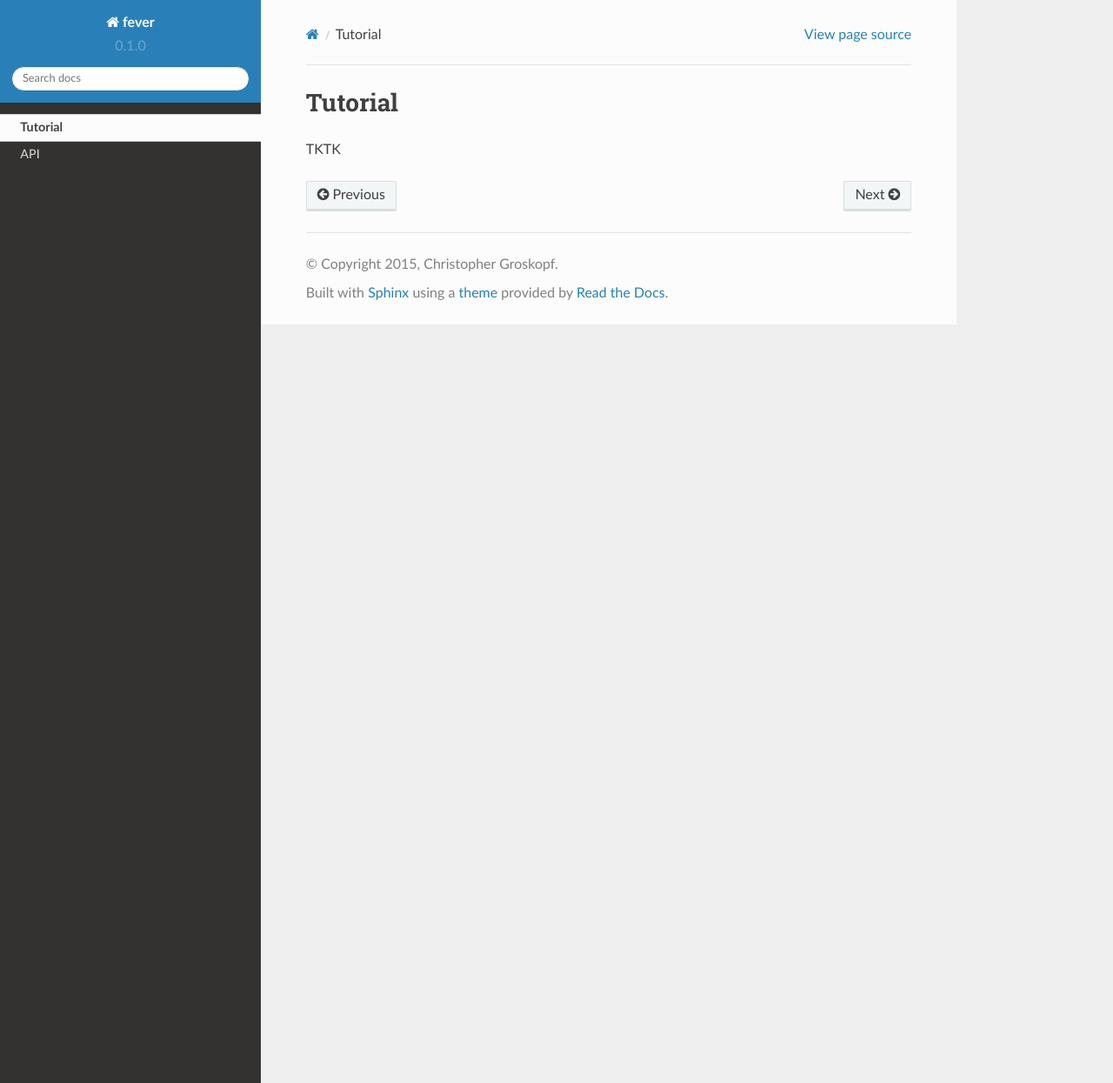
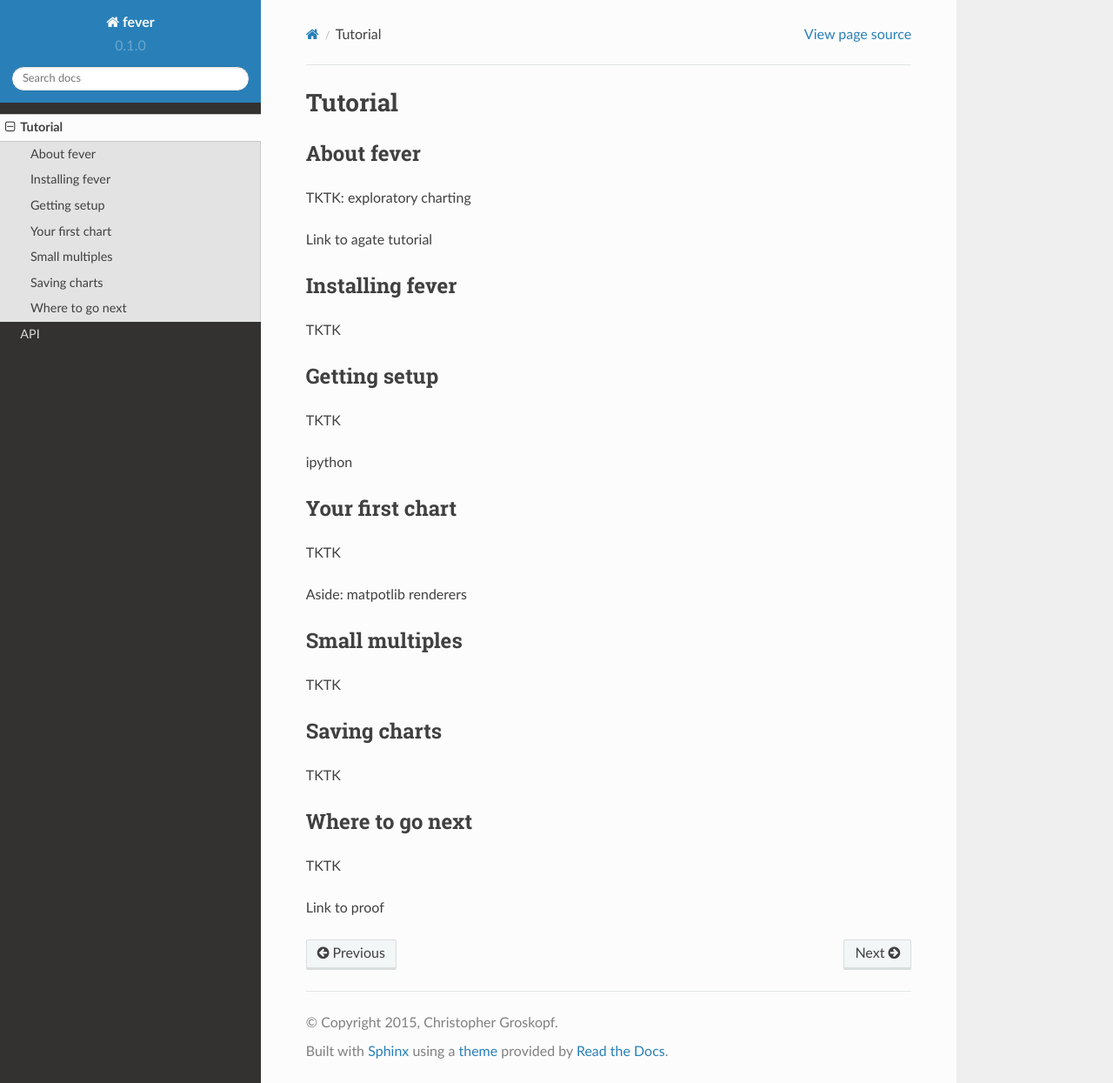
Before and after one commit to wireservice/agate-charts, a Sphinx documentation site: the page built from docs/tutorial.rst, in a window 1280 px wide and 1245 px high. Shown: the whole window at 87% size. Built offline with Sphinx 7.4.7 and the Read the Docs theme 2.0.0, drawn with Linux system fonts in a browser that asks for light colours.

Commit message:
Stub tutorial.

```diff
--- a/docs/tutorial.rst
+++ b/docs/tutorial.rst
@@ -2,4 +2,45 @@
 Tutorial
 ========
 
+About fever
+===========
+
+TKTK: exploratory charting
+
+Link to agate tutorial
+
+Installing fever
+================
+
 TKTK
+
+Getting setup
+=============
+
+TKTK
+
+ipython
+
+Your first chart
+================
+
+TKTK
+
+Aside: matpotlib renderers
+
+Small multiples
+===============
+
+TKTK
+
+Saving charts
+=============
+
+TKTK
+
+Where to go next
+================
+
+TKTK
+
+Link to proof
```
Also changed, not shown: docs/index.rst (+6 -4 lines).
